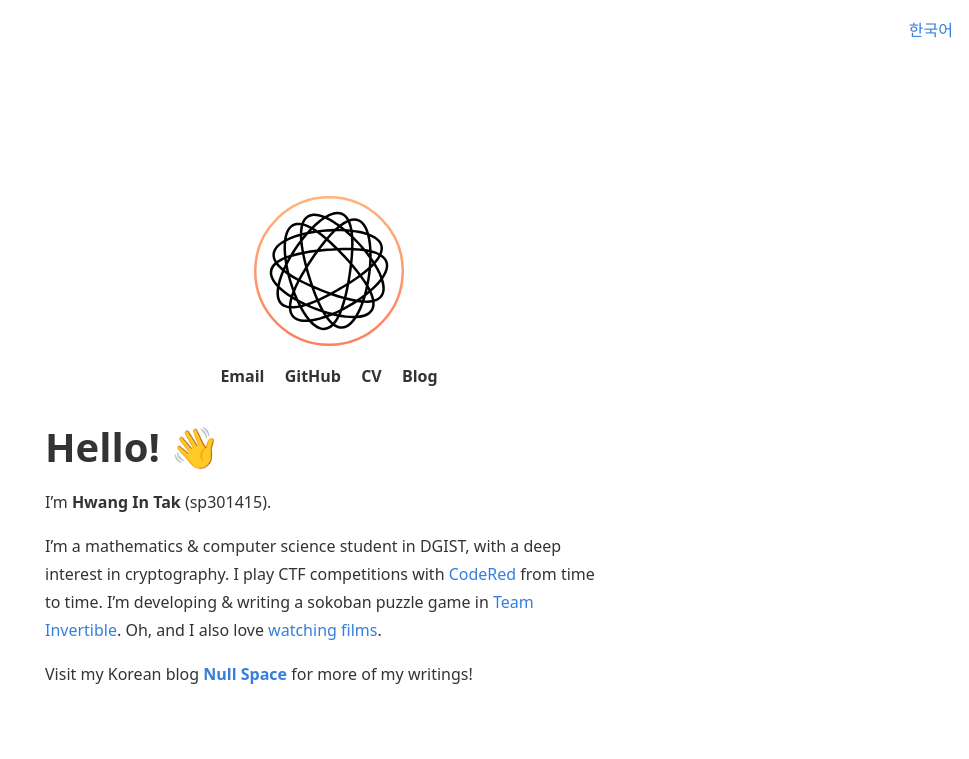
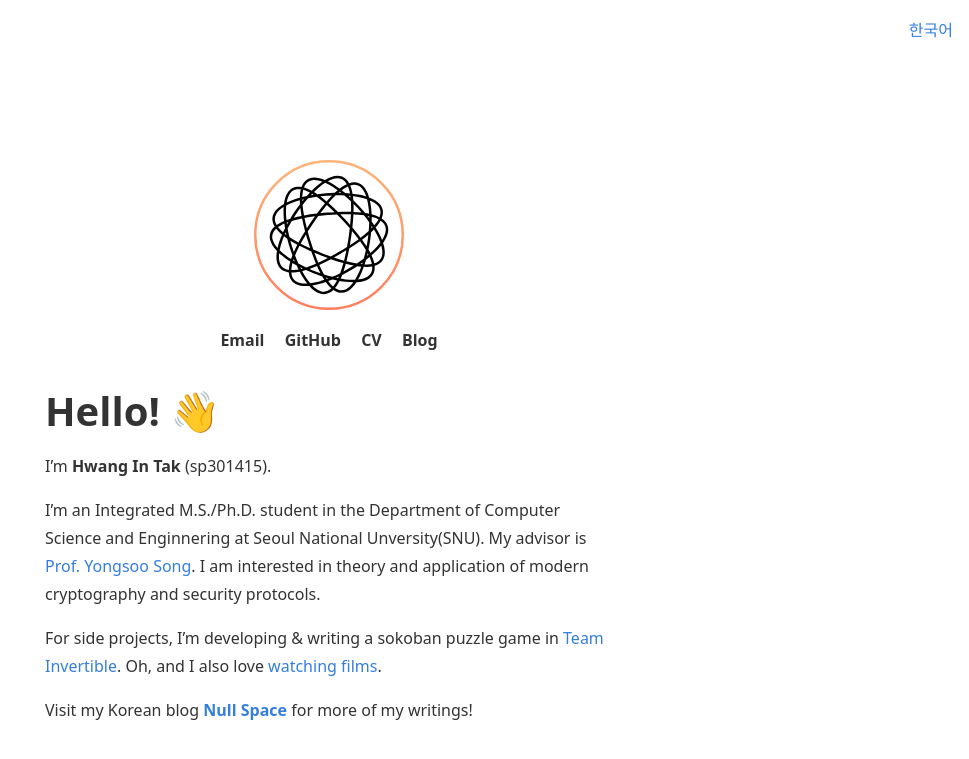
Before and after one commit to sp301415/sp301415-main-page, a Jekyll site: the page built from index.md, in a window 1280 px wide. Shown: the top 759 px of the page, without its empty margins (311-1280 px from the left). Built offline with Jekyll 4.4.1, drawn with Linux system fonts in a browser that asks for light colours.

Commit message:
CV & 정보 업데이트

```diff
--- a/index.md
+++ b/index.md
@@ -6,7 +6,9 @@ lang: en
 
 I'm **Hwang In Tak** (sp301415).
 
-I'm a mathematics & computer science student in DGIST, with a deep interest in cryptography.  I play CTF competitions with [CodeRed](https://ko-kr.facebook.com/Codered.hackerteam/) from time to time. I'm developing & writing a sokoban puzzle game in [Team Invertible](https://twitter.com/team_invertible). Oh, and I also love [watching films](https://letterboxd.com/sp301415).
+I'm an Integrated M.S./Ph.D. student in the Department of Computer Science and Enginnering at Seoul National Unversity(SNU). My advisor is [Prof. Yongsoo Song](https://yongsoosong.github.io). I am interested in theory and application of modern cryptography and security protocols.
+
+For side projects, I'm developing & writing a sokoban puzzle game in [Team Invertible](https://twitter.com/team_invertible). Oh, and I also love [watching films](https://letterboxd.com/sp301415).
 
 
 Visit my Korean blog [**Null Space**](https://blog.sp301415.com) for more of my writings!
```
Also changed, not shown: ko.md (+3 -1 lines), 1 other file.
